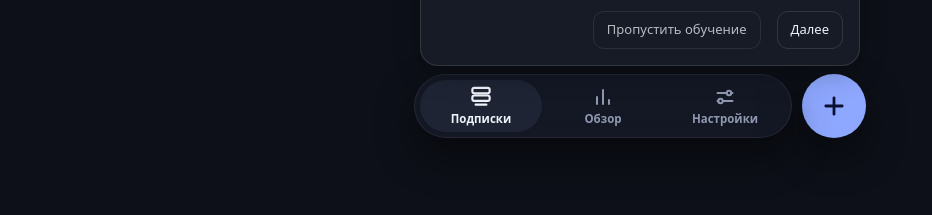
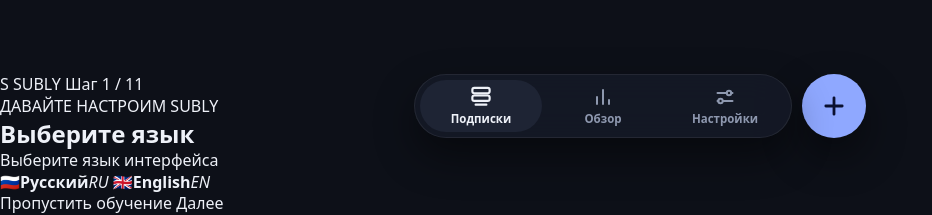
Before and after one commit to drellokda-cell/Subly, a website built with Vite: page index.html in a window 1280 px wide. Shown: the part 650-865 px from the top of the page, without its empty margins (0-932 px from the left). Before the commit the page ends 800 px from the top, so only its background shows below. Built offline with nearby package versions, Linux system fonts and the light colour scheme; what @capacitor/core, @capacitor/local-notifications would draw is missing.

Commit message:
Update onboarding.css

```diff
--- a/onboarding.css
+++ b/onboarding.css
@@ -1,103 +1,13 @@
-/* Subly — компактное обучение без размытия и блокировки интерфейса */
-.subly-tour,
-.subly-tour * {
-  box-sizing: border-box;
-}
+/* Subly onboarding — minimal safe patch */
 
 .subly-tour {
-  position: fixed;
-  inset: 0;
-  z-index: 9999;
-  pointer-events: none;
   background: transparent !important;
   backdrop-filter: none !important;
   -webkit-backdrop-filter: none !important;
+  pointer-events: none !important;
 }
 
-.subly-tour-card {
-  position: fixed;
-  left: 12px;
-  right: 12px;
-  bottom: calc(84px + env(safe-area-inset-bottom));
-  width: auto;
-  max-width: 440px;
-  margin-inline: auto;
-  padding: 16px;
-  border: 1px solid var(--border, rgba(255,255,255,.12));
-  border-radius: 18px;
-  background: var(--card, #171b25);
-  color: var(--text, #f4f5f8);
-  box-shadow: 0 8px 28px rgba(0,0,0,.24);
-  pointer-events: auto;
-  max-height: min(230px, 36dvh);
-  overflow-y: auto;
-  overscroll-behavior: contain;
-  animation: subly-tour-in .18s ease-out;
-}
-
-.subly-tour-card h2,
-.subly-tour-card h3 {
-  margin: 0 0 7px;
-  font-size: 17px;
-  line-height: 1.3;
-}
-
-.subly-tour-card p {
-  margin: 0;
-  font-size: 14px;
-  line-height: 1.45;
-  color: var(--muted, #a4aab8);
-}
-
-.subly-tour-actions {
-  display: flex;
-  align-items: center;
-  gap: 8px;
-  margin-top: 14px;
-}
-
-.subly-tour-actions button {
-  min-height: 38px;
-  padding: 9px 13px;
-  border: 1px solid var(--border, rgba(255,255,255,.12));
-  border-radius: 11px;
-  background: transparent;
-  color: inherit;
-  font: inherit;
-  font-size: 13px;
-  cursor: pointer;
-  touch-action: manipulation;
-}
-
-.subly-tour-actions button:active {
-  transform: scale(.98);
-}
-
-.subly-tour-actions .primary,
-.subly-tour-actions button[data-action="next"],
-.subly-tour-actions button[data-action="finish"] {
-  background: var(--accent, #8b9cff);
-  color: #10131b;
-  border-color: transparent;
-}
-
-.subly-tour-skip {
-  margin-left: auto;
-  opacity: .75;
-}
-
-/* Подсветка декоративная: клики проходят к реальным элементам */
-.subly-tour-highlight,
-[data-tour-highlight="true"] {
-  position: relative;
-  z-index: 10000 !important;
-  outline: 2px solid var(--accent, #8b9cff) !important;
-  outline-offset: 3px;
-  border-radius: 12px;
-  pointer-events: auto !important;
-}
-
-/* Никаких полноэкранных затемнений или перехвата касаний */
+/* Не перекрываем весь экран затемнением */
 .subly-tour-backdrop,
 .subly-tour-overlay,
 .subly-tour-dim {
@@ -107,27 +17,23 @@
   pointer-events: none !important;
 }
 
-@keyframes subly-tour-in {
-  from {
-    opacity: 0;
-    transform: translateY(7px);
-  }
-  to {
-    opacity: 1;
-    transform: translateY(0);
-  }
+/* Сохраняем карточку обучения кликабельной,
+   не навязывая ей новые размеры и оформление */
+.subly-tour-card {
+  pointer-events: auto;
+  max-width: calc(100vw - 24px);
+  box-sizing: border-box;
 }
 
-@media (max-height: 600px) {
-  .subly-tour-card {
-    bottom: calc(66px + env(safe-area-inset-bottom));
-    max-height: 30dvh;
-    padding: 12px;
-  }
+/* Подсветка не должна перехватывать касания */
+.subly-tour-highlight,
+[data-tour-highlight="true"] {
+  pointer-events: auto;
 }
 
-@media (prefers-reduced-motion: reduce) {
-  .subly-tour-card {
-    animation: none;
-  }
+/* Убираем случайное размытие у элементов обучения */
+.subly-tour *,
+.subly-tour-card {
+  backdrop-filter: none;
+  -webkit-backdrop-filter: none;
 }
```
